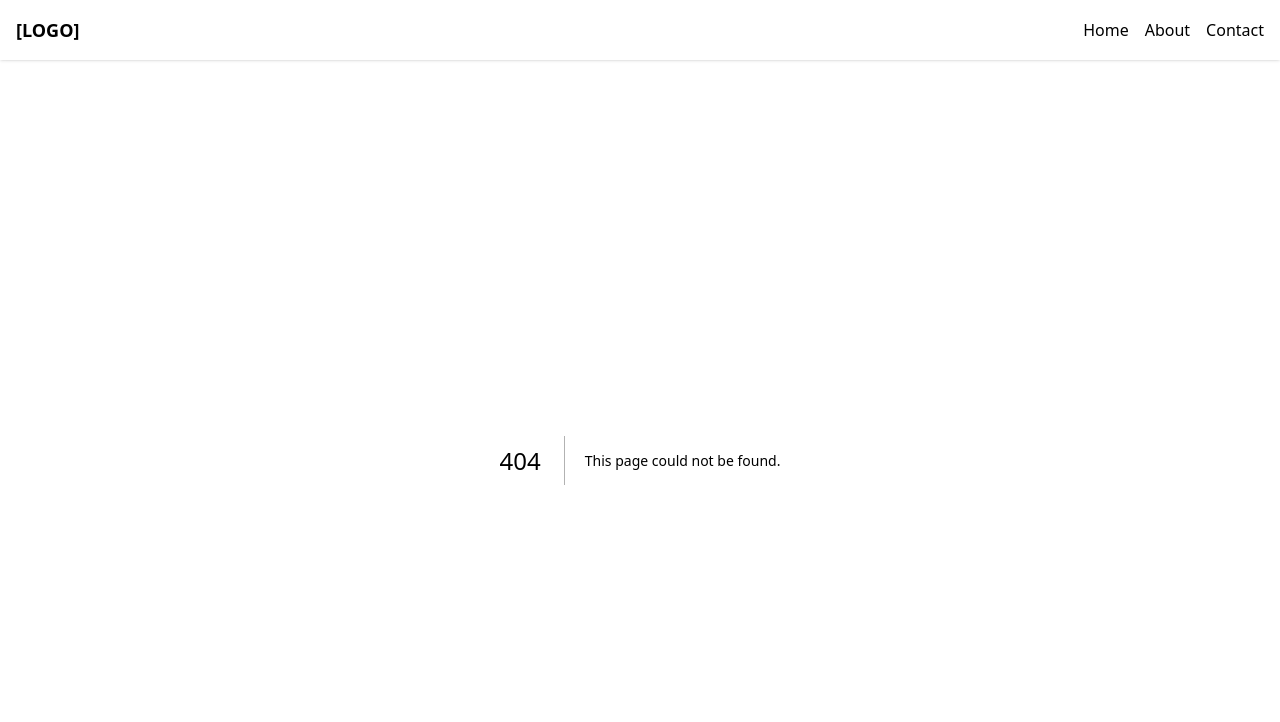
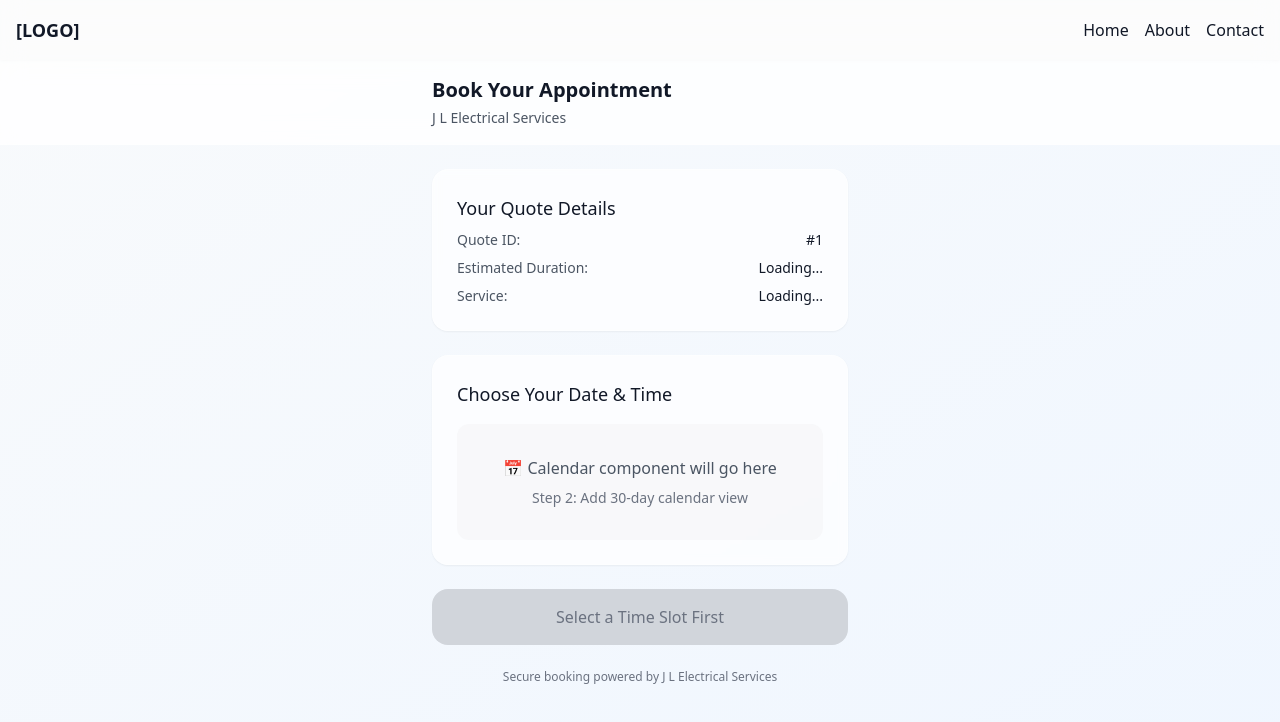
Before and after one commit to Jordl33/jl-booking-app, a Next.js app: page /book/1 in a window 1280 px wide. Before the commit this address had no page. Shown: the top 722 px of the page. Built offline with nearby package versions, Linux system fonts and the light colour scheme.

Commit message:
git add . git commit -m "Add basic booking page structure" git push

```diff
--- /dev/null
+++ b/app/book/[quoteId]/page.js
@@ -0,0 +1,72 @@
+export default function BookingPage({ params }) {
+  const { quoteId } = params;
+
+  return (
+    <div className="min-h-screen bg-gradient-to-br from-slate-50 to-blue-50">
+      {/* Header */}
+      <div className="bg-white/80 backdrop-blur-md border-b border-white/20 sticky top-0 z-10">
+        <div className="max-w-md mx-auto px-4 py-4">
+          <h1 className="text-xl font-semibold text-gray-900">
+            Book Your Appointment
+          </h1>
+          <p className="text-sm text-gray-600 mt-1">
+            J L Electrical Services
+          </p>
+        </div>
+      </div>
+
+      {/* Main Content */}
+      <div className="max-w-md mx-auto px-4 py-6">
+
+        {/* Quote Info Card */}
+        <div className="bg-white/70 backdrop-blur-sm rounded-2xl p-6 mb-6 border border-white/30 shadow-sm">
+          <h2 className="text-lg font-medium text-gray-900 mb-2">
+            Your Quote Details
+          </h2>
+          <div className="space-y-2 text-sm">
+            <div className="flex justify-between">
+              <span className="text-gray-600">Quote ID:</span>
+              <span className="font-medium text-gray-900">#{quoteId}</span>
+            </div>
+            <div className="flex justify-between">
+              <span className="text-gray-600">Estimated Duration:</span>
+              <span className="font-medium text-gray-900">Loading...</span>
+            </div>
+            <div className="flex justify-between">
+              <span className="text-gray-600">Service:</span>
+              <span className="font-medium text-gray-900">Loading...</span>
+            </div>
+          </div>
+        </div>
+
+        {/* Calendar Placeholder */}
+        <div className="bg-white/70 backdrop-blur-sm rounded-2xl p-6 mb-6 border border-white/30 shadow-sm">
+          <h3 className="text-lg font-medium text-gray-900 mb-4">
+            Choose Your Date & Time
+          </h3>
+          <div className="bg-gray-100/50 rounded-xl p-8 text-center">
+            <p className="text-gray-600">
+              📅 Calendar component will go here
+            </p>
+            <p className="text-sm text-gray-500 mt-2">
+              Step 2: Add 30-day calendar view
+            </p>
+          </div>
+        </div>
+
+        {/* Confirm Button (disabled for now) */}
+        <button
+          disabled
+          className="w-full bg-gray-300 text-gray-500 font-medium py-4 rounded-2xl cursor-not-allowed"
+        >
+          Select a Time Slot First
+        </button>
+
+        {/* Footer */}
+        <div className="text-center mt-6 text-xs text-gray-500">
+          <p>Secure booking powered by J L Electrical Services</p>
+        </div>
+      </div>
+    </div>
+  );
+}
```
